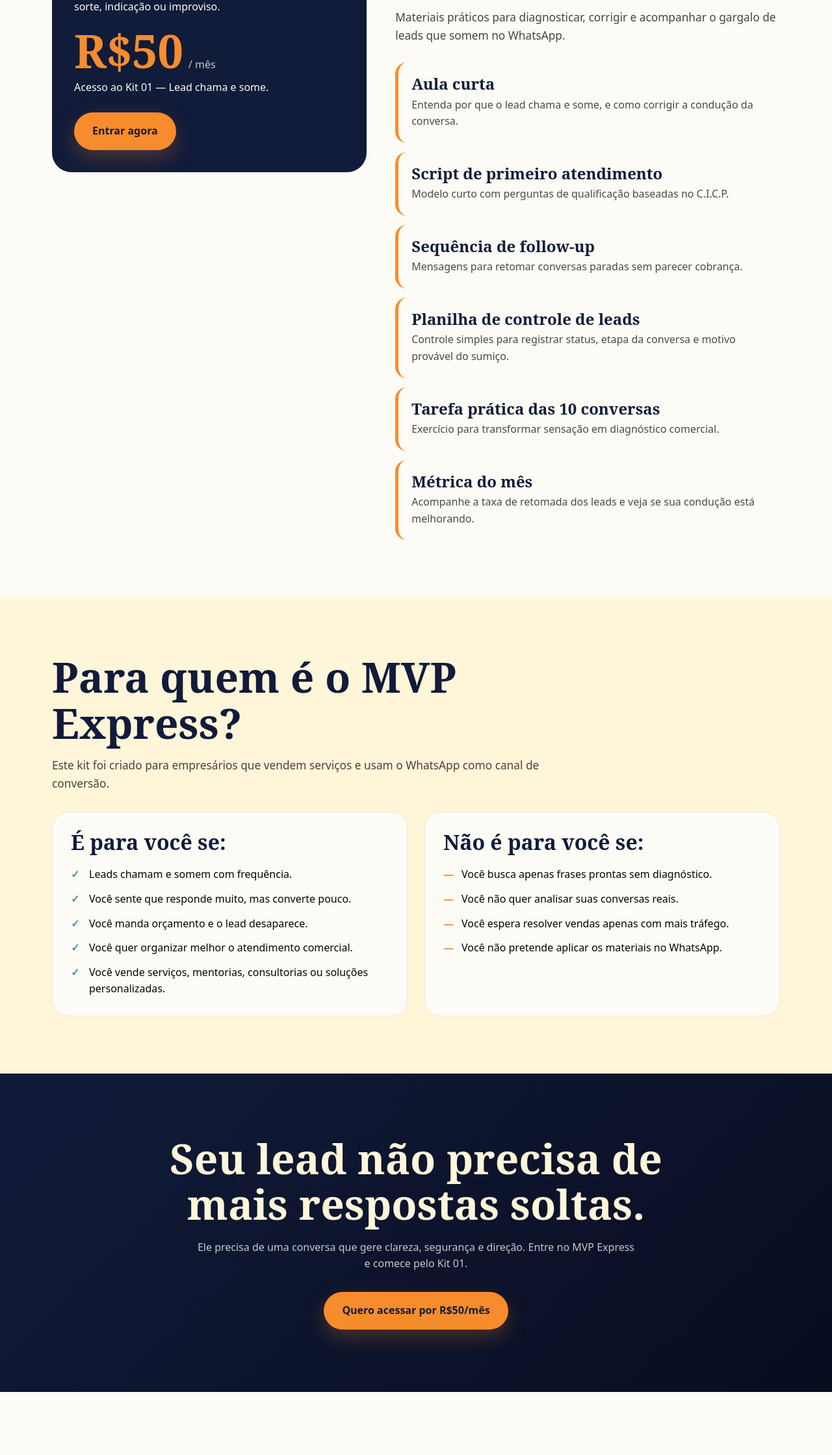
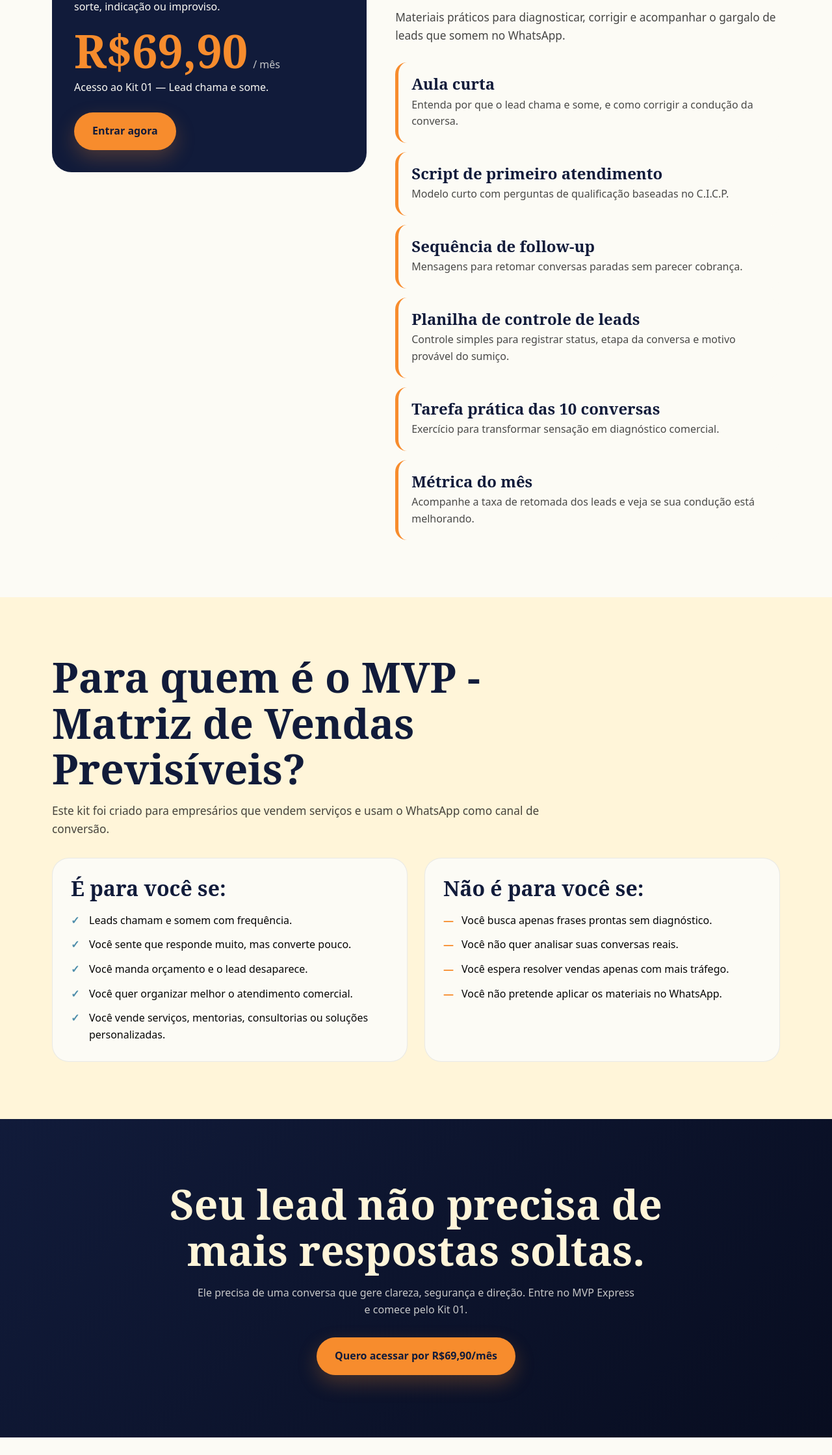
Before and after one commit to otanso/mvp-express-kit01, a plain HTML site: page index.html in a window 1280 px wide. Shown: the part 3160-5399 px from the top of the page at 65% size. Drawn offline with Linux system fonts and the light colour scheme.

Commit message:
Update index.html

```diff
--- a/index.html
+++ b/index.html
@@ -538,7 +538,7 @@
           </p>
 
           <div class="hero-actions">
-            <a class="btn" href="https://pay.hotmart.com/SEU-CHECKOUT-AQUI">
+            <a class="btn" href="https://pay.hotmart.com/N104523901J">
               Quero acessar o Kit 01
             </a>
 
@@ -682,7 +682,7 @@
           </p>
 
           <div class="price">
-            <strong>R$50</strong>
+            <strong>R$69,90</strong>
             <span>/ mês</span>
           </div>
 
@@ -692,7 +692,7 @@
 
           <br />
 
-          <a class="btn" href="https://pay.hotmart.com/SEU-CHECKOUT-AQUI">
+          <a class="btn" href="https://pay.hotmart.com/N104523901J">
             Entrar agora
           </a>
         </div>
@@ -745,7 +745,7 @@
       <div class="container">
 
         <div class="section-title">
-          <h2>Para quem é o MVP Express?</h2>
+          <h2>Para quem é o MVP - Matriz de Vendas Previsíveis?</h2>
           <p>
             Este kit foi criado para empresários que vendem serviços e usam o WhatsApp como canal de conversão.
           </p>
@@ -784,8 +784,8 @@
           Ele precisa de uma conversa que gere clareza, segurança e direção. Entre no MVP Express e comece pelo Kit 01.
         </p>
 
-        <a class="btn" href="https://pay.hotmart.com/SEU-CHECKOUT-AQUI">
-          Quero acessar por R$50/mês
+        <a class="btn" href="https://pay.hotmart.com/N104523901J">
+          Quero acessar por R$69,90/mês
         </a>
       </div>
     </section>
```
